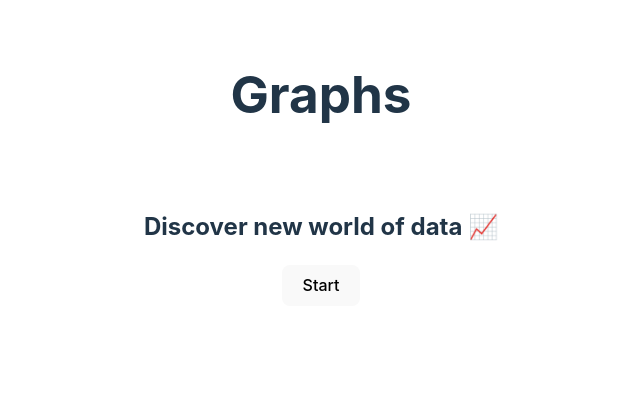
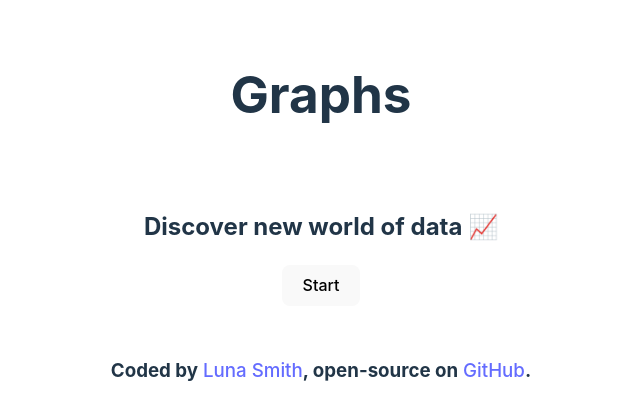
Before and after one commit to Lu-Smith/react-graphs, a React (Vite) app: page / in a window 1280 px wide. Shown: the top 420 px of the page, without its empty margins (319-959 px from the left). Built offline with nearby package versions, Linux system fonts and the light colour scheme.

Commit message:
Added Footer to App.tsx

```diff
--- a/src/App.tsx
+++ b/src/App.tsx
@@ -1,6 +1,7 @@
 import { useState } from 'react'
 import MainPage from './components/MainPage'
 import './App.css'
+import FooterComponent from './components/FooterComponent';
 
 function App() {
   const [start, setStart] = useState(false);
@@ -36,6 +37,7 @@ function App() {
             </button>
           }
       </div>
+      <FooterComponent />
     </>
   )
 }
```
